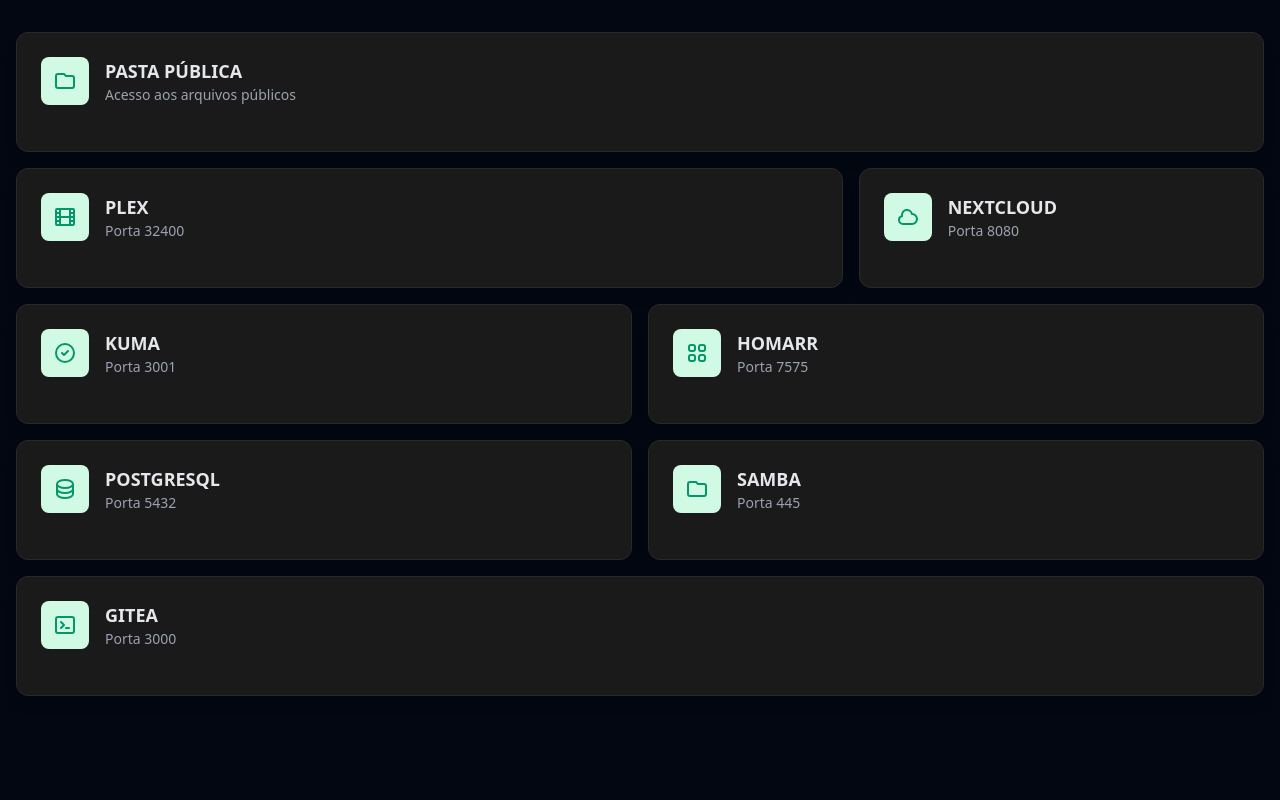
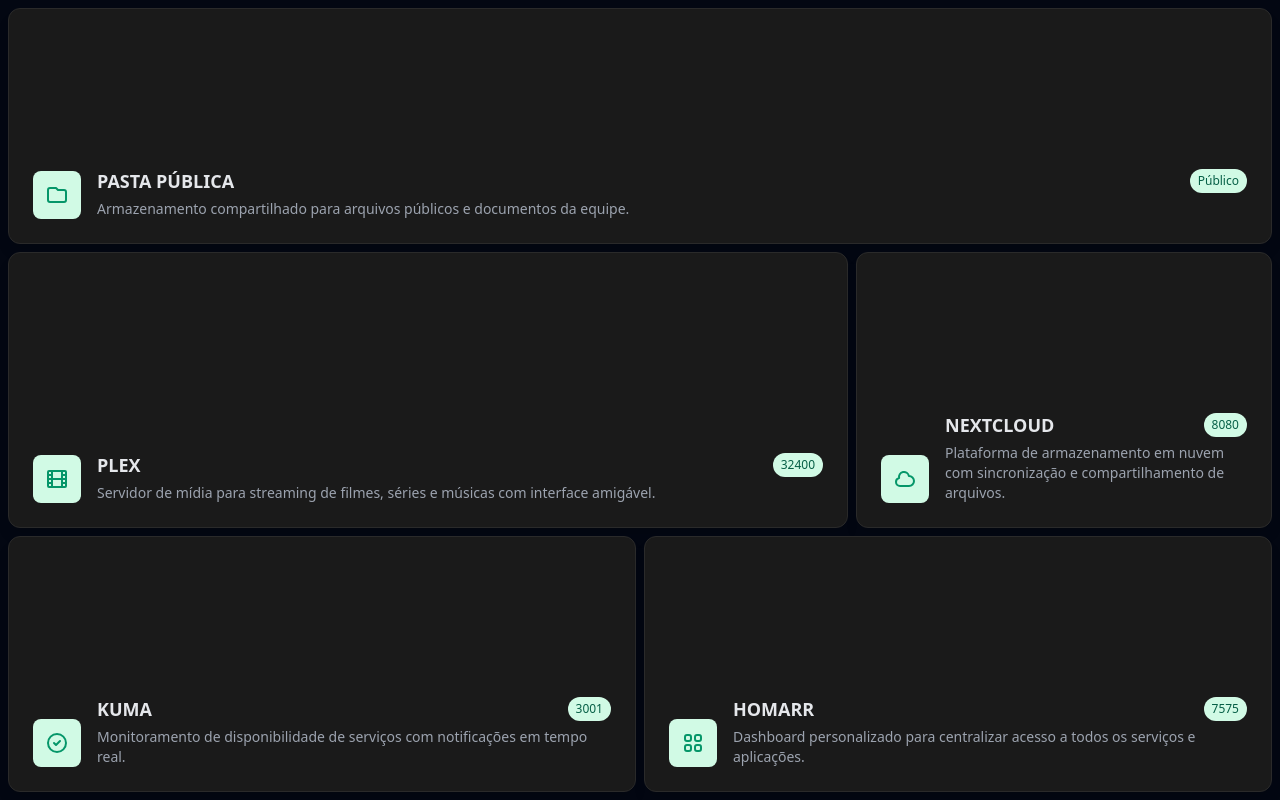
Before and after one commit to faaaabio/local, a plain HTML site: page index.html in a window 1280 px wide. Drawn offline with nearby package versions, Linux system fonts and the light colour scheme.

Commit message:
Add files via upload

```diff
--- a/index.html
+++ b/index.html
@@ -1,5 +1,5 @@
 <!DOCTYPE html>
-<html lang="pt-BR">
+<html lang="pt-BR" class="h-full">
 <head>
     <meta charset="UTF-8">
     <meta name="viewport" content="width=device-width, initial-scale=1.0">
@@ -11,7 +11,7 @@
             animation: fadeIn 0.5s ease-out forwards;
             background-color: #1a1a1a;
             border: 1px solid #2a2a2a;
-            min-height: 120px;
+            height: 100%;
         }
 
         .bento-card:hover {
@@ -25,122 +25,93 @@
         }
     </style>
 </head>
-<body class="bg-gray-950 min-h-screen">
-    <div class="container mx-auto px-4 py-8">
-        <div class="grid grid-cols-1 md:grid-cols-12 gap-4">
+<body class="bg-gray-950 h-full w-full m-0 p-0">
+    <div class="w-full h-full p-2">
+        <div class="grid grid-cols-1 md:grid-cols-12 gap-2 h-full">
             <!-- Pasta Pública -->
             <a href="http://100.105.76.50/public/" target="_blank" rel="noopener noreferrer" class="bento-card md:col-span-12 rounded-xl p-6 shadow-lg">
-                <div class="flex items-center space-x-4">
+                <div class="flex items-end space-x-4 h-full">
                     <div class="bg-emerald-100 p-3 rounded-lg">
                         <svg class="w-6 h-6 text-emerald-600" fill="none" stroke="currentColor" viewBox="0 0 24 24">
                             <path stroke-linecap="round" stroke-linejoin="round" stroke-width="2" d="M3 7v10a2 2 0 002 2h14a2 2 0 002-2V9a2 2 0 00-2-2h-6l-2-2H5a2 2 0 00-2 2z" />
                         </svg>
                     </div>
-                    <div>
+                    <div class="flex-1">
+                        <div class="flex justify-between items-center">
                             <h3 class="text-lg font-semibold text-gray-200">PASTA PÚBLICA</h3>
-                        <p class="text-sm text-gray-400">Acesso aos arquivos públicos</p>
+                            <span class="px-2 py-1 text-xs font-medium bg-emerald-100 text-emerald-800 rounded-full">Público</span>
+                        </div>
+                        <p class="text-sm text-gray-400 mt-1">Armazenamento compartilhado para arquivos públicos e documentos da equipe.</p>
                     </div>
                 </div>
             </a>
 
             <!-- Primeira Linha -->
             <a href="http://100.105.76.50:32400/" target="_blank" rel="noopener noreferrer" class="bento-card md:col-span-8 rounded-xl p-6 shadow-lg">
-                <div class="flex items-center space-x-4">
+                <div class="flex items-end space-x-4 h-full">
                     <div class="bg-emerald-100 p-3 rounded-lg">
                         <svg class="w-6 h-6 text-emerald-600" fill="none" stroke="currentColor" viewBox="0 0 24 24">
                             <path stroke-linecap="round" stroke-linejoin="round" stroke-width="2" d="M7 4v16M17 4v16M3 8h4m10 0h4M3 12h18M3 16h4m10 0h4M4 20h16a1 1 0 001-1V5a1 1 0 00-1-1H4a1 1 0 00-1 1v14a1 1 0 001 1z" />
                         </svg>
                     </div>
-                    <div>
+                    <div class="flex-1">
+                        <div class="flex justify-between items-center">
                             <h3 class="text-lg font-semibold text-gray-200">PLEX</h3>
-                        <p class="text-sm text-gray-400">Porta 32400</p>
+                            <span class="px-2 py-1 text-xs font-medium bg-emerald-100 text-emerald-800 rounded-full">32400</span>
+                        </div>
+                        <p class="text-sm text-gray-400 mt-1">Servidor de mídia para streaming de filmes, séries e músicas com interface amigável.</p>
                     </div>
                 </div>
             </a>
 
             <a href="http://100.105.76.50:8080/" target="_blank" rel="noopener noreferrer" class="bento-card md:col-span-4 rounded-xl p-6 shadow-lg">
-                <div class="flex items-center space-x-4">
+                <div class="flex items-end space-x-4 h-full">
                     <div class="bg-emerald-100 p-3 rounded-lg">
                         <svg class="w-6 h-6 text-emerald-600" fill="none" stroke="currentColor" viewBox="0 0 24 24">
                             <path stroke-linecap="round" stroke-linejoin="round" stroke-width="2" d="M3 15a4 4 0 004 4h9a5 5 0 10-.1-9.999 5.002 5.002 0 10-9.78 2.096A4.001 4.001 0 003 15z" />
                         </svg>
                     </div>
-                    <div>
+                    <div class="flex-1">
+                        <div class="flex justify-between items-center">
                             <h3 class="text-lg font-semibold text-gray-200">NEXTCLOUD</h3>
-                        <p class="text-sm text-gray-400">Porta 8080</p>
+                            <span class="px-2 py-1 text-xs font-medium bg-emerald-100 text-emerald-800 rounded-full">8080</span>
+                        </div>
+                        <p class="text-sm text-gray-400 mt-1">Plataforma de armazenamento em nuvem com sincronização e compartilhamento de arquivos.</p>
                     </div>
                 </div>
             </a>
 
             <!-- Segunda Linha -->
             <a href="http://100.105.76.50:3001/dashboard" target="_blank" rel="noopener noreferrer" class="bento-card md:col-span-6 rounded-xl p-6 shadow-lg">
-                <div class="flex items-center space-x-4">
+                <div class="flex items-end space-x-4 h-full">
                     <div class="bg-emerald-100 p-3 rounded-lg">
                         <svg class="w-6 h-6 text-emerald-600" fill="none" stroke="currentColor" viewBox="0 0 24 24">
                             <path stroke-linecap="round" stroke-linejoin="round" stroke-width="2" d="M9 12l2 2 4-4m6 2a9 9 0 11-18 0 9 9 0 0118 0z" />
                         </svg>
                     </div>
-                    <div>
+                    <div class="flex-1">
+                        <div class="flex justify-between items-center">
                             <h3 class="text-lg font-semibold text-gray-200">KUMA</h3>
-                        <p class="text-sm text-gray-400">Porta 3001</p>
+                            <span class="px-2 py-1 text-xs font-medium bg-emerald-100 text-emerald-800 rounded-full">3001</span>
+                        </div>
+                        <p class="text-sm text-gray-400 mt-1">Monitoramento de disponibilidade de serviços com notificações em tempo real.</p>
                     </div>
                 </div>
             </a>
 
             <a href="http://100.105.76.50:7575/manage" target="_blank" rel="noopener noreferrer" class="bento-card md:col-span-6 rounded-xl p-6 shadow-lg">
-                <div class="flex items-center space-x-4">
+                <div class="flex items-end space-x-4 h-full">
                     <div class="bg-emerald-100 p-3 rounded-lg">
                         <svg class="w-6 h-6 text-emerald-600" fill="none" stroke="currentColor" viewBox="0 0 24 24">
                             <path stroke-linecap="round" stroke-linejoin="round" stroke-width="2" d="M4 6a2 2 0 012-2h2a2 2 0 012 2v2a2 2 0 01-2 2H6a2 2 0 01-2-2V6zM14 6a2 2 0 012-2h2a2 2 0 012 2v2a2 2 0 01-2 2h-2a2 2 0 01-2-2V6zM4 16a2 2 0 012-2h2a2 2 0 012 2v2a2 2 0 01-2 2H6a2 2 0 01-2-2v-2zM14 16a2 2 0 012-2h2a2 2 0 012 2v2a2 2 0 01-2 2h-2a2 2 0 01-2-2v-2z" />
                         </svg>
                     </div>
-                    <div>
+                    <div class="flex-1">
+                        <div class="flex justify-between items-center">
                             <h3 class="text-lg font-semibold text-gray-200">HOMARR</h3>
-                        <p class="text-sm text-gray-400">Porta 7575</p>
+                            <span class="px-2 py-1 text-xs font-medium bg-emerald-100 text-emerald-800 rounded-full">7575</span>
                         </div>
-                </div>
-            </a>
-
-            <!-- Terceira Linha -->
-            <a href="http://100.105.76.50:5432/" target="_blank" rel="noopener noreferrer" class="bento-card md:col-span-6 rounded-xl p-6 shadow-lg">
-                <div class="flex items-center space-x-4">
-                    <div class="bg-emerald-100 p-3 rounded-lg">
-                        <svg class="w-6 h-6 text-emerald-600" fill="none" stroke="currentColor" viewBox="0 0 24 24">
-                            <path stroke-linecap="round" stroke-linejoin="round" stroke-width="2" d="M4 7v10c0 2.21 3.582 4 8 4s8-1.79 8-4V7M4 7c0 2.21 3.582 4 8 4s8-1.79 8-4M4 7c0-2.21 3.582-4 8-4s8 1.79 8 4m0 5c0 2.21-3.582 4-8 4s-8-1.79-8-4" />
-                        </svg>
-                    </div>
-                    <div>
-                        <h3 class="text-lg font-semibold text-gray-200">POSTGRESQL</h3>
-                        <p class="text-sm text-gray-400">Porta 5432</p>
-                    </div>
-                </div>
-            </a>
-
-            <a href="http://100.105.76.50:445/" target="_blank" rel="noopener noreferrer" class="bento-card md:col-span-6 rounded-xl p-6 shadow-lg">
-                <div class="flex items-center space-x-4">
-                    <div class="bg-emerald-100 p-3 rounded-lg">
-                        <svg class="w-6 h-6 text-emerald-600" fill="none" stroke="currentColor" viewBox="0 0 24 24">
-                            <path stroke-linecap="round" stroke-linejoin="round" stroke-width="2" d="M3 7v10a2 2 0 002 2h14a2 2 0 002-2V9a2 2 0 00-2-2h-6l-2-2H5a2 2 0 00-2 2z" />
-                        </svg>
-                    </div>
-                    <div>
-                        <h3 class="text-lg font-semibold text-gray-200">SAMBA</h3>
-                        <p class="text-sm text-gray-400">Porta 445</p>
-                    </div>
-                </div>
-            </a>
-
-            <!-- Quarta Linha -->
-            <a href="http://100.105.76.50:3000/" target="_blank" rel="noopener noreferrer" class="bento-card md:col-span-12 rounded-xl p-6 shadow-lg">
-                <div class="flex items-center space-x-4">
-                    <div class="bg-emerald-100 p-3 rounded-lg">
-                        <svg class="w-6 h-6 text-emerald-600" fill="none" stroke="currentColor" viewBox="0 0 24 24">
-                            <path stroke-linecap="round" stroke-linejoin="round" stroke-width="2" d="M8 9l3 3-3 3m5 0h3M5 20h14a2 2 0 002-2V6a2 2 0 00-2-2H5a2 2 0 00-2 2v12a2 2 0 002 2z" />
-                        </svg>
-                    </div>
-                    <div>
-                        <h3 class="text-lg font-semibold text-gray-200">GITEA</h3>
-                        <p class="text-sm text-gray-400">Porta 3000</p>
+                        <p class="text-sm text-gray-400 mt-1">Dashboard personalizado para centralizar acesso a todos os serviços e aplicações.</p>
                     </div>
                 </div>
             </a>
```
Lines whose indentation alone changed are shown as unchanged.
